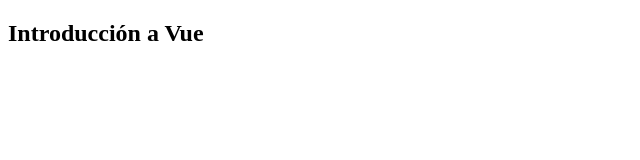
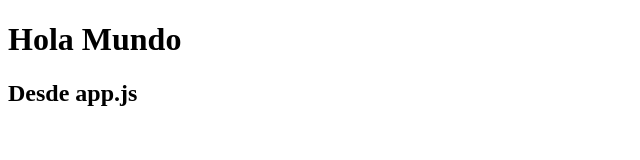
Before and after one commit to monicadelgadod/intro-vue, a plain HTML site: page index.html in a window 1280 px wide. Shown: the whole page, without its empty margins (0-640 px from the left). Drawn offline with nearby package versions, Linux system fonts and the light colour scheme.

Commit message:
Vue mediante CDN

```diff
--- /dev/null
+++ b/app.js
@@ -0,0 +1,12 @@
+const { createApp, ref} = Vue;
+
+
+const app = createApp({
+
+    template: `
+    <h1>Hola Mundo</h1>
+    <h2>Desde app.js</h2>
+    `
+});
+
+app.mount('#myApp')
--- a/index.html
+++ b/index.html
@@ -7,8 +7,9 @@
 </head>
 <body>
 
-    <h2>Introducción a Vue</h2>
+    <div id="myApp"></div>
 
     <script src="https://unpkg.com/vue@3/dist/vue.global.js"></script>
+    <script src="app.js"></script>
 </body>
 </html>
```
